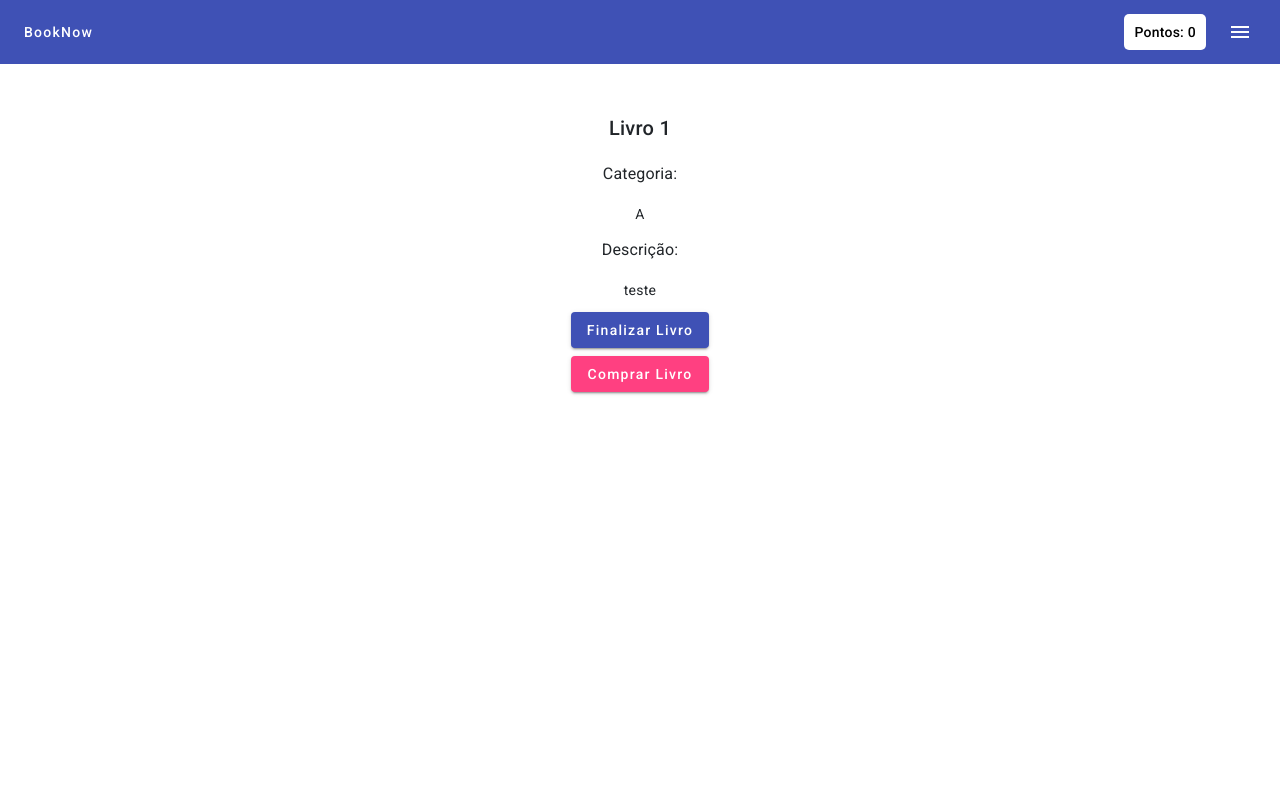
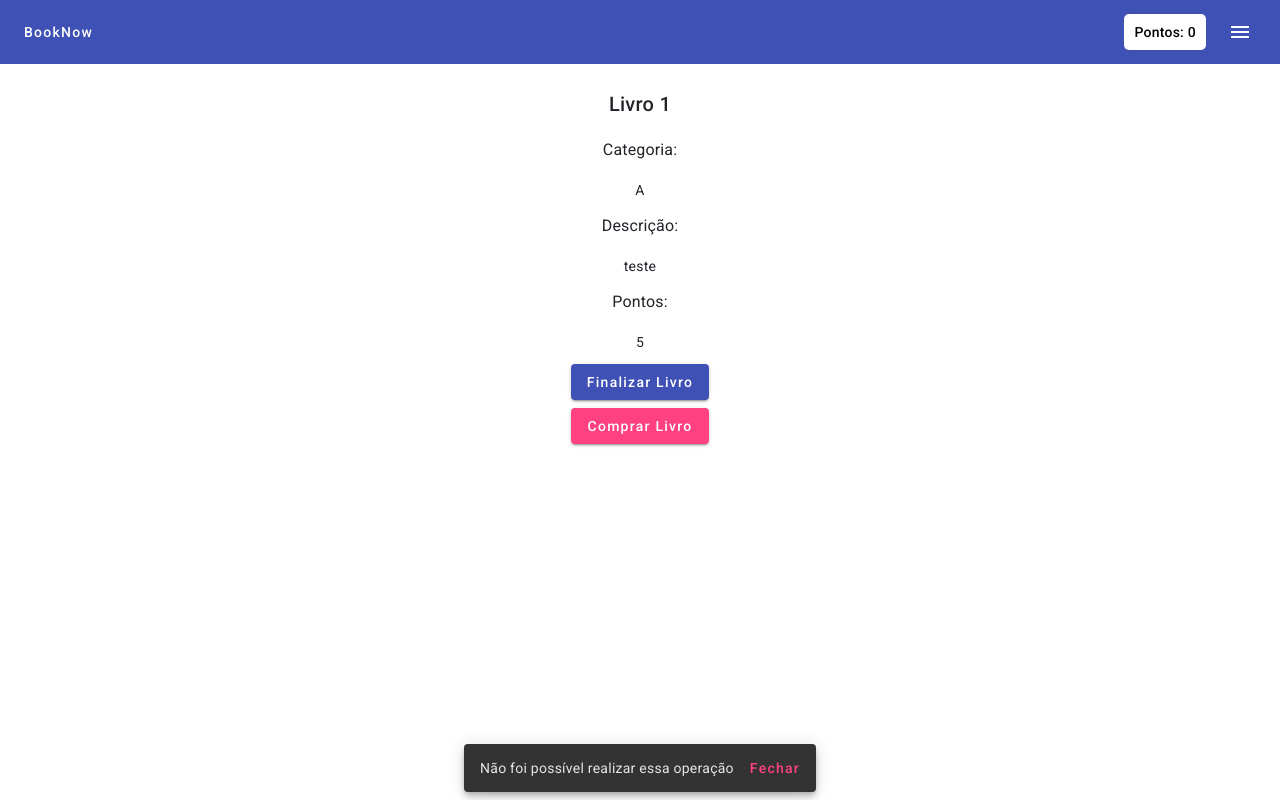
Before and after one commit to rafael-fxs/book-now_front-end, an Angular app: page /livro/1 in a window 1280 px wide. Built offline with nearby package versions, Linux system fonts and the light colour scheme; no server answers.

Commit message:
Adicionado coluna nova no detalhes de livro

```diff
--- a/src/app/paginas/detalhes-livro/detalhes-livro.component.html
+++ b/src/app/paginas/detalhes-livro/detalhes-livro.component.html
@@ -1,9 +1,11 @@
-<div class="container mt-5 text-center">
+<div class="container mt-4 text-center">
   <h2>{{ livro?.nome }}</h2>
   <h3>Categoria:</h3>
   <p>{{ livro?.categoria }}</p>
   <h3>Descrição:</h3>
   <p>{{ livro?.descricao }}</p>
+  <h3>Pontos:</h3>
+  <p>{{ livro?.pontos }}</p>
   <div class="d-inline-flex align-content-center justify-content-center flex-column gap-2">
     <button mat-raised-button color="primary" (click)="finalizarLivro()">
       Finalizar Livro
--- a/src/app/servicos/livros-mock.ts
+++ b/src/app/servicos/livros-mock.ts
@@ -1,5 +1,5 @@
 export const LIVROS_MOCK = [
-    { id: 1, nome: 'Livro 1', categoria: 'A', descricao: 'teste', pontos: 10 },
+    { id: 1, nome: 'Livro 1', categoria: 'A', descricao: 'teste', pontos: 5 },
     { id: 2, nome: 'Livro 2', categoria: 'B', descricao: 'teste', pontos: 20 },
     { id: 3, nome: 'Livro 3', categoria: 'C', descricao: 'teste', pontos: 30 },
     { id: 4, nome: 'Livro 4', categoria: 'D', descricao: 'teste', pontos: 40 },
```
